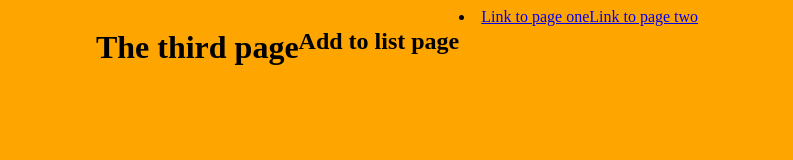
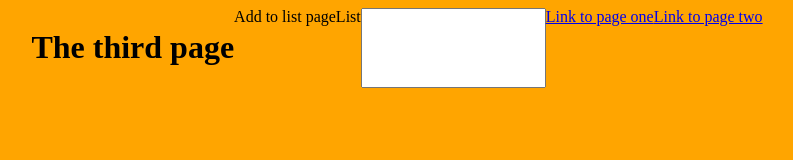
Before and after one commit to Guwe-create/WebAPI, a website: page static/page3.html in a window 1280 px wide. Shown: the whole page, without its empty margins (243-1036 px from the left). Drawn offline with Linux system fonts and the light colour scheme.

Commit message:
more changes

```diff
--- a/static/page3.html
+++ b/static/page3.html
@@ -11,10 +11,9 @@
     <h1>
         The third page
     </h1>
-    <h2>Add to list page</h2>
-    <li>
-
-    </li>
+    <b1>Add to list page</b1>
+    <label for="fname">List</label>
+  <input type="text" id="fname" name="fname"><br><br>
     <a href="index.html">Link to page one</a>
     <a href="page2.html">Link to page two</a>
 </body>
```
